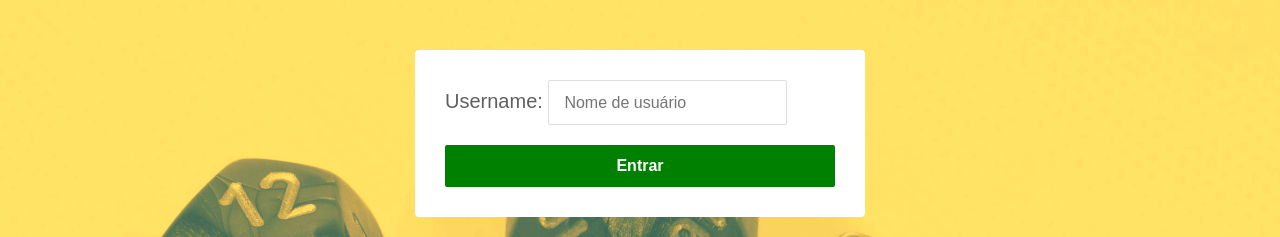
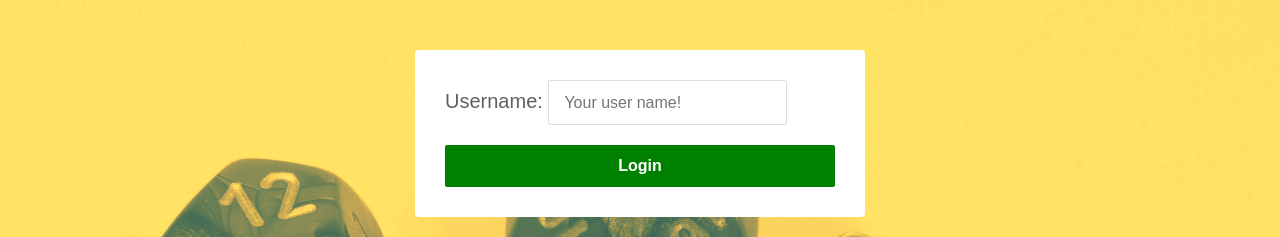
Before and after one commit to dmmaia/rpgraid-frontend, a React (Create React App) app: page / in a window 1280 px wide. Shown: the top 237 px of the page. Built offline with nearby package versions, Linux system fonts and the light colour scheme; the HTML template or start-up script is replaced by a standard one.

Commit message:
Language adjusts

```diff
--- a/src/pages/Login/index.js
+++ b/src/pages/Login/index.js
@@ -26,13 +26,13 @@ export default function Login({history}){
 			<input
 			type="text"
 			id="Username"
-			placeholder="Nome de usuário"
+			placeholder="Your user name!"
 			value={userName}
 			onChange={event => setUserName(event.target.value)}
 			required
 			/>
 
-			<button className="btn" type="submit" >Entrar</button>
+			<button className="btn" type="submit" >Login</button>
 		</form>
 	</div>
 	);
```
